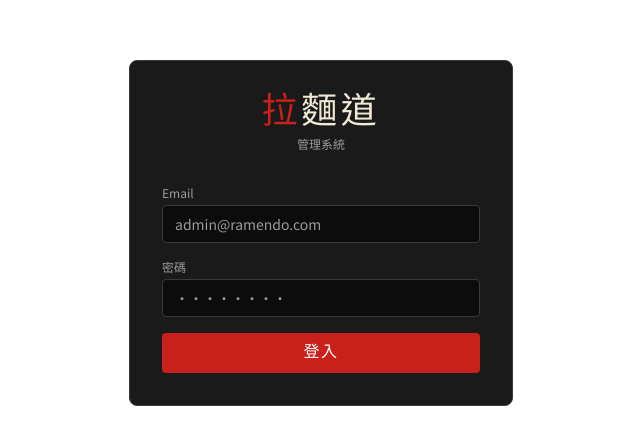
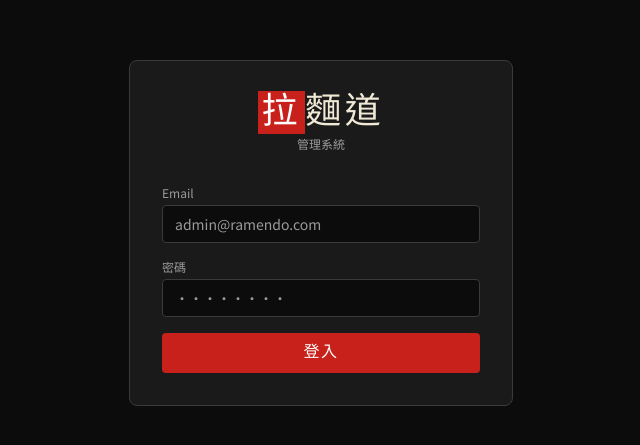
Before and after one commit to jacko11145/ramendo-admin, a Vue app: page /login in a window 1280 px wide. Shown: the part 167-612 px from the top of the page, without its empty margins (319-959 px from the left). Built offline with nearby package versions, Linux system fonts and the light colour scheme; what @tanstack/vue-query would draw is missing.

Commit message:
Fix login page: restore dark background, invert '拉' character
- Revert page background from white back to bg-ink
- Replace plain red text on '拉' with bg-red text-white (reverse video)

Co-Authored-By: Claude Sonnet 4.6 <noreply@anthropic.com>

```diff
--- a/src/views/AdminLoginView.vue
+++ b/src/views/AdminLoginView.vue
@@ -26,10 +26,10 @@ async function handleLogin() {
 </script>
 
 <template>
-  <div class="min-h-screen bg-white flex items-center justify-center px-4">
+  <div class="min-h-screen bg-ink flex items-center justify-center px-4">
     <div class="card w-full max-w-sm p-8">
       <div class="text-center mb-8">
-        <p class="font-bebas text-4xl tracking-widest text-cream"><span class="text-red">拉</span>麵道</p>
+        <p class="font-bebas text-4xl tracking-widest text-cream"><span class="bg-red text-white px-1">拉</span>麵道</p>
         <p class="text-xs font-mono text-site-gray-lighter mt-1">管理系統</p>
       </div>
 
```
